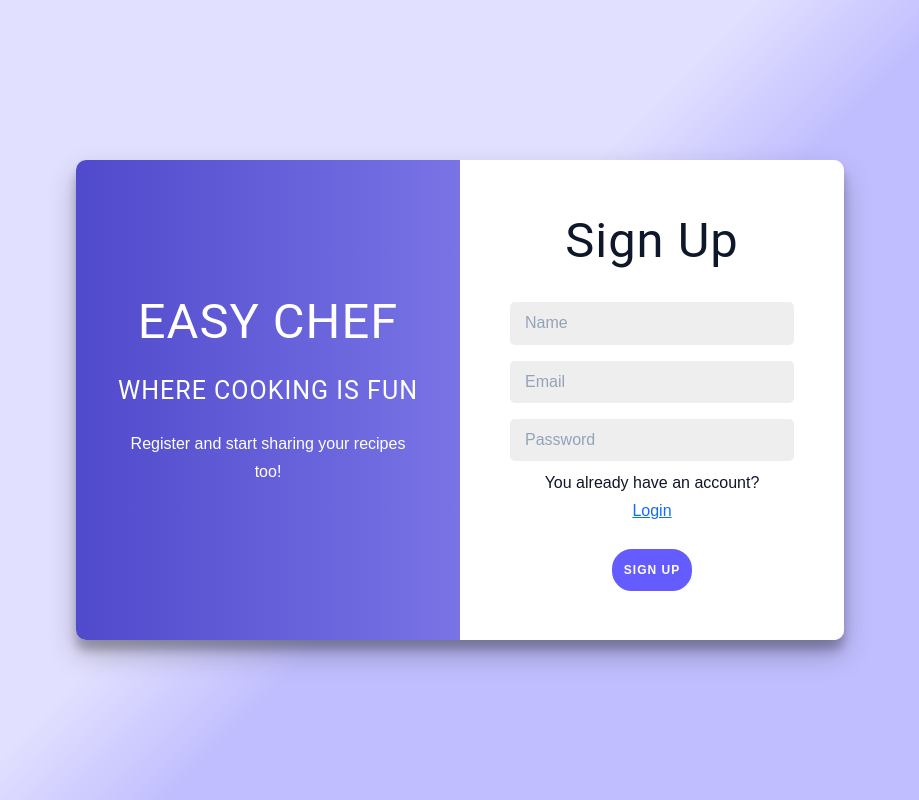
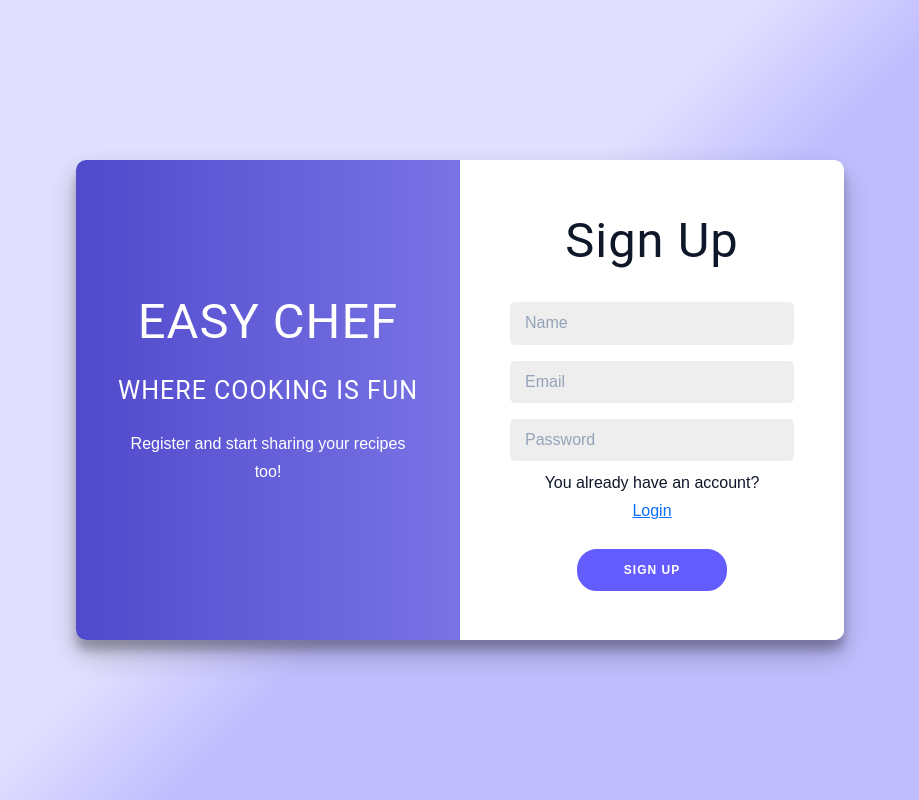
Before and after one commit to cipst/EasyChef, a PHP site: page /sign_up.php in a window 1280 px wide. Shown: the whole page, without its empty margins (180-1099 px from the left). Run offline with PHP 8.4, Linux system fonts and the light colour scheme.

Commit message:
login & signup buttons style fixed

```diff
--- a/progetto_finale/sign_up.php
+++ b/progetto_finale/sign_up.php
@@ -34,7 +34,7 @@ include_once("php/navbar.php");
             <p>You already have an account? <br>
                 <a href="./login.php">Login</a>
             </p>
-            <button type="submit" class="btn">Sign Up</button>
+            <button type="submit" id="signup" class="btn">Sign Up</button>
         </form>
     </div>
 </section>
--- a/progetto_finale/style/button.css
+++ b/progetto_finale/style/button.css
@@ -103,3 +103,8 @@ BUTTON
   padding: 0.375rem 0.75rem;
   border: 1px solid var(--grey-200);
 }
+
+.btn#login,
+.btn#signup {
+  padding: 10px 45px;
+}
```
